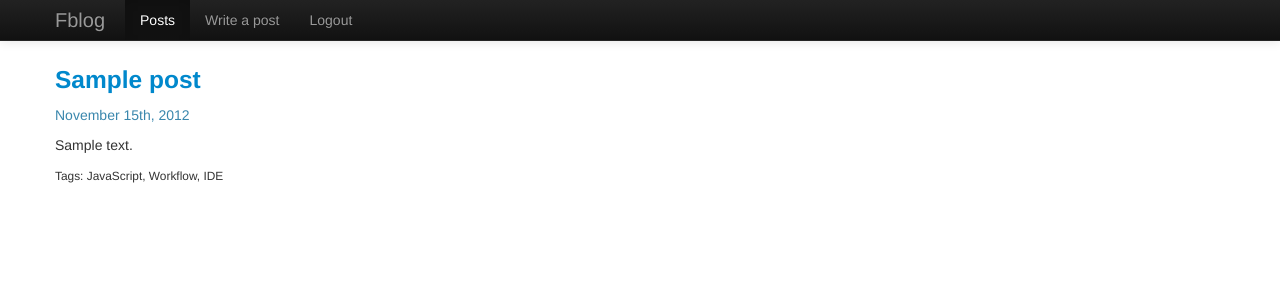
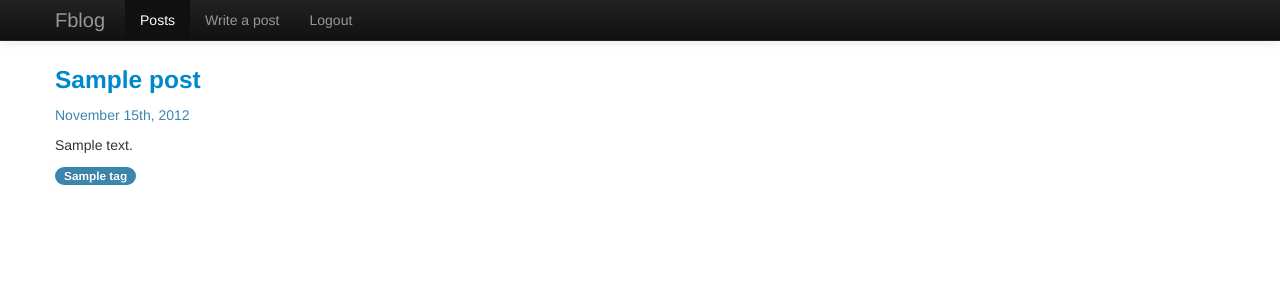
Before and after one commit to vesauimonen/fblog, a Flask app: page / in a window 1280 px wide. Shown: the top 301 px of the page. Run offline with Flask 2, Linux system fonts and the light colour scheme; tables that the repository leaves empty hold one stand-in row (values such as "Sample post"); some libraries are stand-ins or nearby versions.

Commit message:
tag displaying added

```diff
--- a/fblog/templates/posts.html
+++ b/fblog/templates/posts.html
@@ -1,24 +1,28 @@
 {% extends "base.html" %}
 {% block body %}
   <ul class="media-list">
-  {% for entry in posts %}
+  {% for post in posts %}
     <li class="media">
       <div class="media-body">
-        <h3 class="media-heading"><a href="">{{ entry.title }}</a></h3>
+        <h3 class="media-heading"><a href="">{{ post.title }}</a></h3>
         <p class="text-info">November 15th, 2012</p>
         <p>
-          {{ entry.content|safe }}
+          {{ post.content|safe }}
         </p>
-        <small>
-          Tags:
-          JavaScript,
-          Workflow,
-          IDE
-        </small>
+        {% for tag in post.tags %}
+          <span class="badge badge-info">{{ tag.name }}</span>
+        {% endfor %}
       </div>
     </li>
   {% else %}
-    <li><strong>Sorry,</strong> no posts so far.</li>
+    <li class="media">
+      <div class="media-body">
+        <h3 class="media-heading text-error">Oops</h3>
+        <p>
+          <strong>Sorry,</strong> no posts so far.</li>
+        </p>
+      </div>
+    </li>
   {% endfor %}
   </ul>
 {% endblock %}
```
